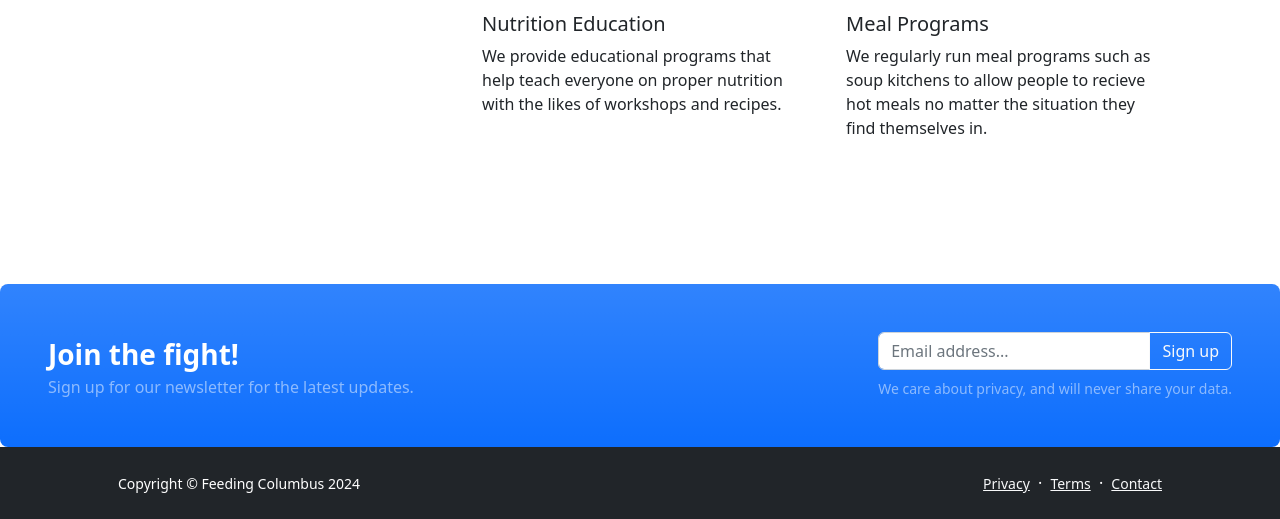
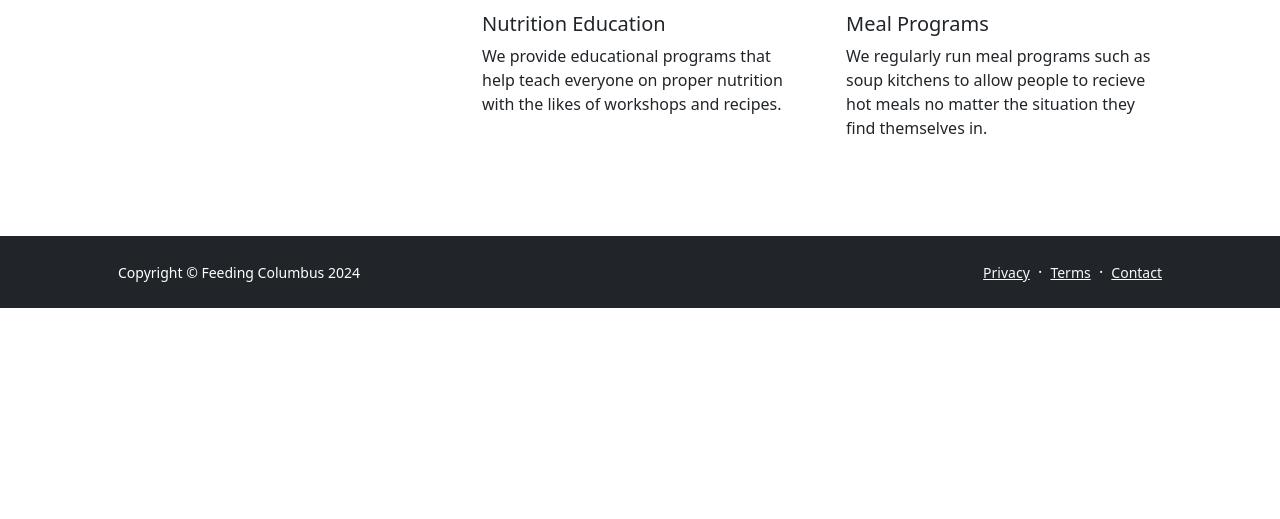
Before and after one commit to Nvp1514/Feeding-Columbus, a Flask app: page / in a window 1280 px wide. Shown: the part 936-1455 px from the top of the page. After the commit the page ends 1244 px from the top, so only its background shows below. Run offline with Flask 2, Linux system fonts and the light colour scheme; some libraries are stand-ins or nearby versions.

Commit message:
Update index.html

```diff
--- a/templates/index.html
+++ b/templates/index.html
@@ -88,21 +88,7 @@
 
 
                     <!-- Call to action-->
-                    <aside class="bg-primary bg-gradient rounded-3 p-4 p-sm-5 mt-5">
-                        <div class="d-flex align-items-center justify-content-between flex-column flex-xl-row text-center text-xl-start">
-                            <div class="mb-4 mb-xl-0">
-                                <div class="fs-3 fw-bold text-white">Join the fight!</div>
-                                <div class="text-white-50">Sign up for our newsletter for the latest updates.</div>
-                            </div>
-                            <div class="ms-xl-4">
-                                <div class="input-group mb-2">
-                                    <input class="form-control" type="text" placeholder="Email address..." aria-label="Email address..." aria-describedby="button-newsletter" />
-                                    <button class="btn btn-outline-light" id="button-newsletter" type="button">Sign up</button>
-                                </div>
-                                <div class="small text-white-50">We care about privacy, and will never share your data.</div>
-                            </div>
-                        </div>
-                    </aside>
+
                 </div>
             </section>
         </main>
```
